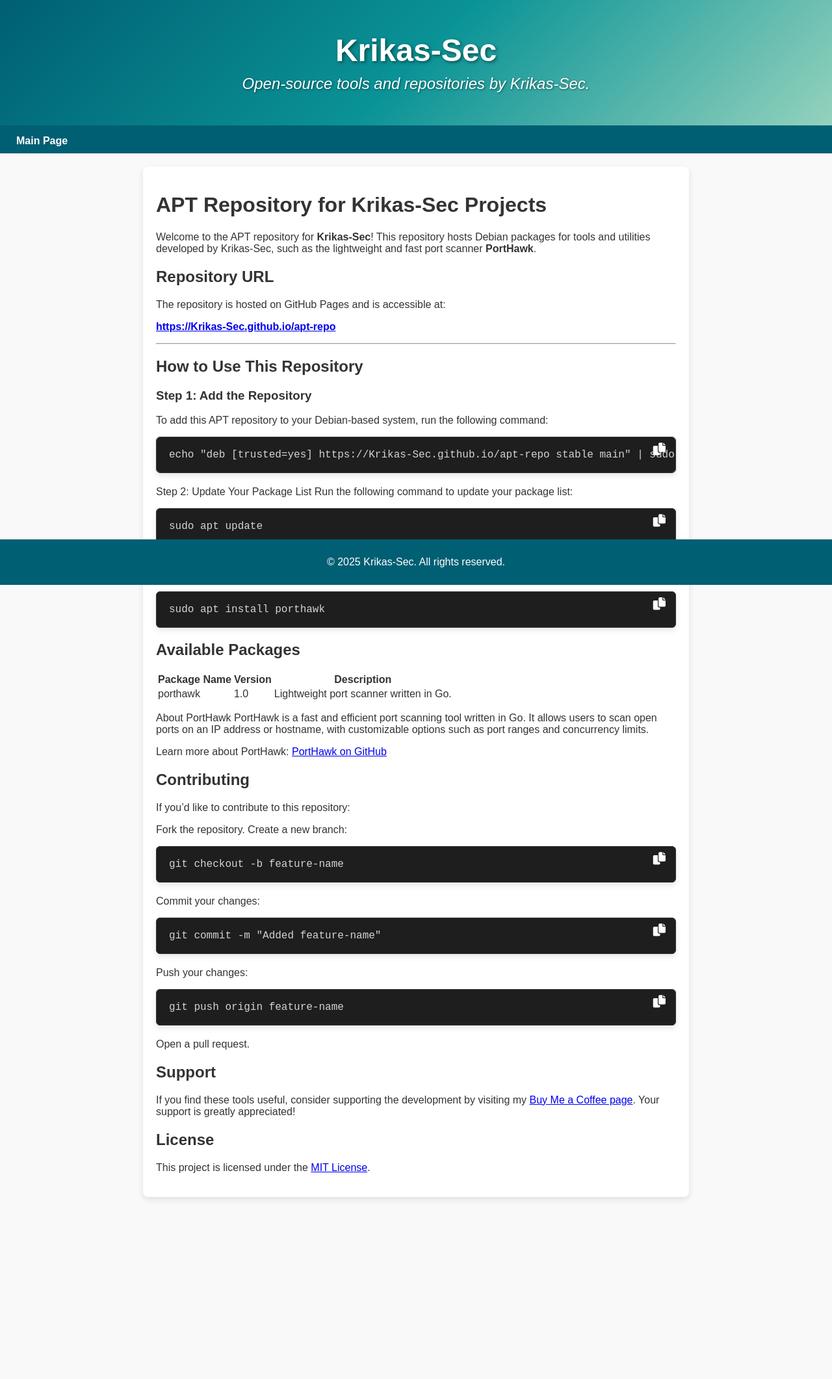
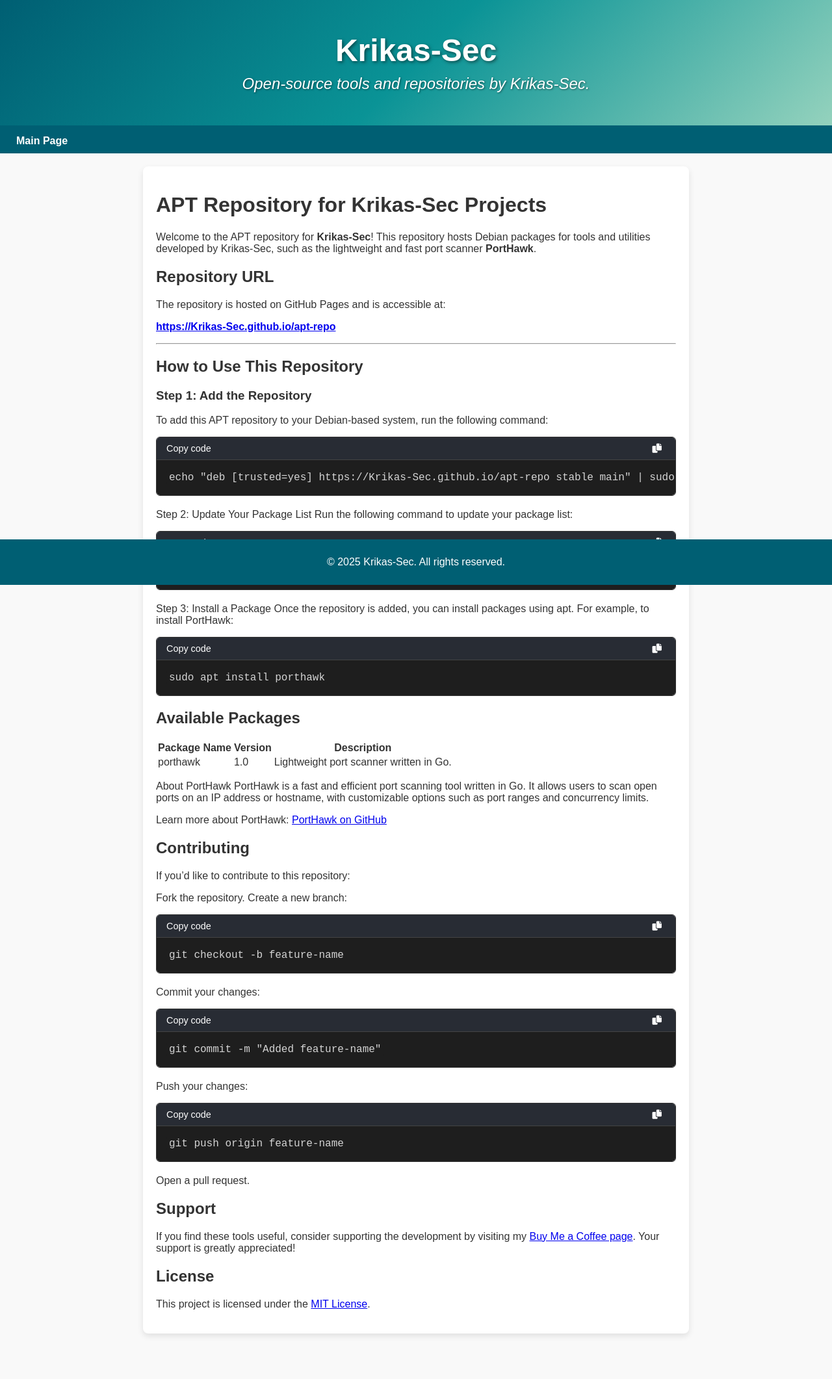
Before and after one commit to Krikas-Sec/apt-repo, a Jekyll site: the page built from README.md, in a window 1280 px wide. Shown: the whole page at 65% size. Built offline with Jekyll 4.4.1, drawn with Linux system fonts in a browser that asks for light colours; our own code applies the rules of GitHub Pages for plain Markdown files; before the commit the page ends 1912 px from its top, so only the background shows below that.

Commit message:
code block headers with copy functionality

```diff
--- a/assets/css/style.css
+++ b/assets/css/style.css
@@ -84,23 +84,40 @@ code {
     font-size: 1em;
 }
 
-/* För fler-radiga kodblock */
 pre {
-    background-color: #1e1e1e; /* Mörk bakgrund för bättre kontrast */
-    color: #d4d4d4; /* Ljus textfärg för tydlighet */
+    background-color: #1e1e1e;
+    color: #d4d4d4;
     padding: 15px;
-    border-radius: 6px;
     font-family: 'Fira Code', 'Courier New', monospace;
-    font-size: 1em;
     line-height: 1.5;
     overflow-x: auto;
-    box-shadow: 0 4px 10px rgba(0, 0, 0, 0.1);
-    border: 1px solid #333; /* Ger en subtil kant för definition */
+    margin: 0; /* Ta bort marginal under kodblock */
 }
 
 /* Syntaxmarkering */
 pre code {
     color: #d4d4d4; /* Grundläggande textfärg */
+}
+
+/* Container för kodboxen */
+.code-container {
+    position: relative;
+    margin-bottom: 20px;
+    border: 1px solid #333; /* Lägg till en subtil ram */
+    border-radius: 6px;
+    overflow: hidden; /* Håll allt inom containern */
+}
+
+/* Header för kodboxen */
+.code-header {
+    background-color: #282c34; /* Mörk header för kontrast */
+    color: #ffffff;
+    font-size: 0.9em;
+    padding: 8px 15px;
+    display: flex;
+    justify-content: space-between;
+    align-items: center;
+    border-bottom: 1px solid #444;
 }
 
 /* Nyckelord och variabler */
@@ -128,23 +145,19 @@ code span.function {
 }
 
 /* Placera ikonen ovanför kodboxen */
+/* Kopieringsknappen i headern */
 .copy-btn {
-    position: absolute;
-    top: 8px; /* Justera för att passa insidan av kodboxen */
-    right: 10px; /* Placera nära kodboxens högra kant */
-    background-color: transparent; /* Ingen bakgrundsfärg */
-    border: none; /* Ingen kant */
-    color: #ffffff; /* Gör knappen vit för bättre synlighet */
-    font-size: 1.2em; /* Gör ikonen medelstor */
+    background-color: transparent;
+    border: none;
+    color: #ffffff;
+    font-size: 1em;
     cursor: pointer;
-    z-index: 2; /* Prioritera knappen över kodboxen */
     transition: transform 0.2s ease, color 0.3s ease;
 }
 
-/* Hover-effekt */
 .copy-btn:hover {
-    color: #0a9396; /* Färgen ändras vid hover */
-    transform: scale(1.1); /* Förstora ikonen något */
+    color: #0a9396;
+    transform: scale(1.1);
 }
 /* För att säkerställa att fyrkanten inte visas */
 .copy-btn:focus {
--- a/assets/js/copy.js
+++ b/assets/js/copy.js
@@ -6,12 +6,17 @@ document.addEventListener("DOMContentLoaded", () => {
         const container = document.createElement("div");
         container.className = "code-container";
 
+        // Skapa en header för kodboxen
+        const header = document.createElement("div");
+        header.className = "code-header";
+        header.textContent = "Copy code"; // Du kan ändra texten här
+
         // Skapa kopieringsikonen
         const button = document.createElement("button");
         button.className = "copy-btn";
         button.innerHTML = '<i class="fas fa-copy"></i>'; // Lägg till Font Awesome-ikon
 
-        // Lägg till knappens kopieringsfunktion
+        // Lägg till kopieringsfunktion till knappen
         button.addEventListener("click", () => {
             const code = codeBlock.querySelector("code").textContent;
 
@@ -22,9 +27,12 @@ document.addEventListener("DOMContentLoaded", () => {
             });
         });
 
-        // Flytta kodblocket in i containern och lägg till knappen
+        // Lägg till knappen i headern
+        header.appendChild(button);
+
+        // Lägg till header och kodblocket i containern
         codeBlock.parentNode.insertBefore(container, codeBlock);
+        container.appendChild(header);
         container.appendChild(codeBlock);
-        container.appendChild(button);
     });
 });
```
